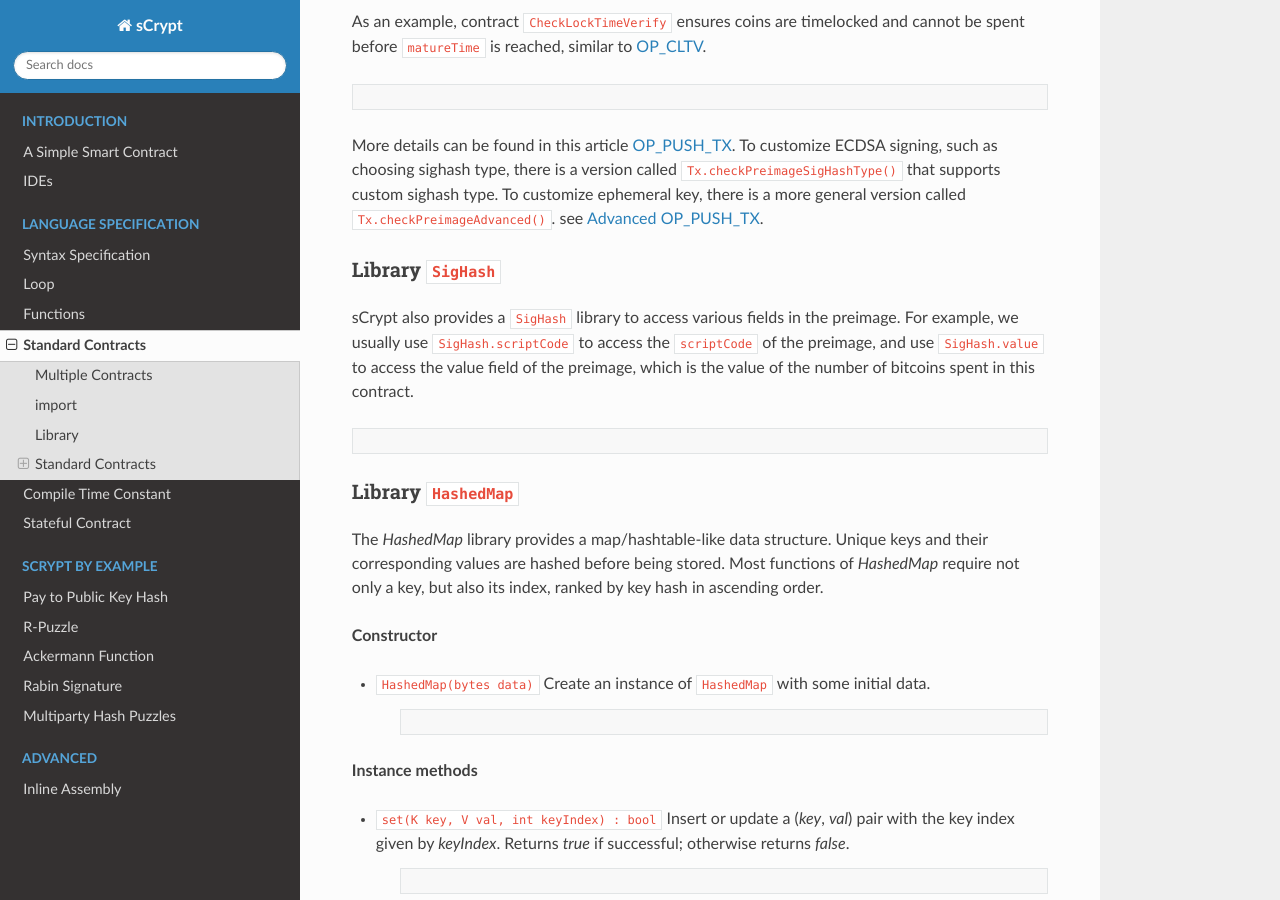
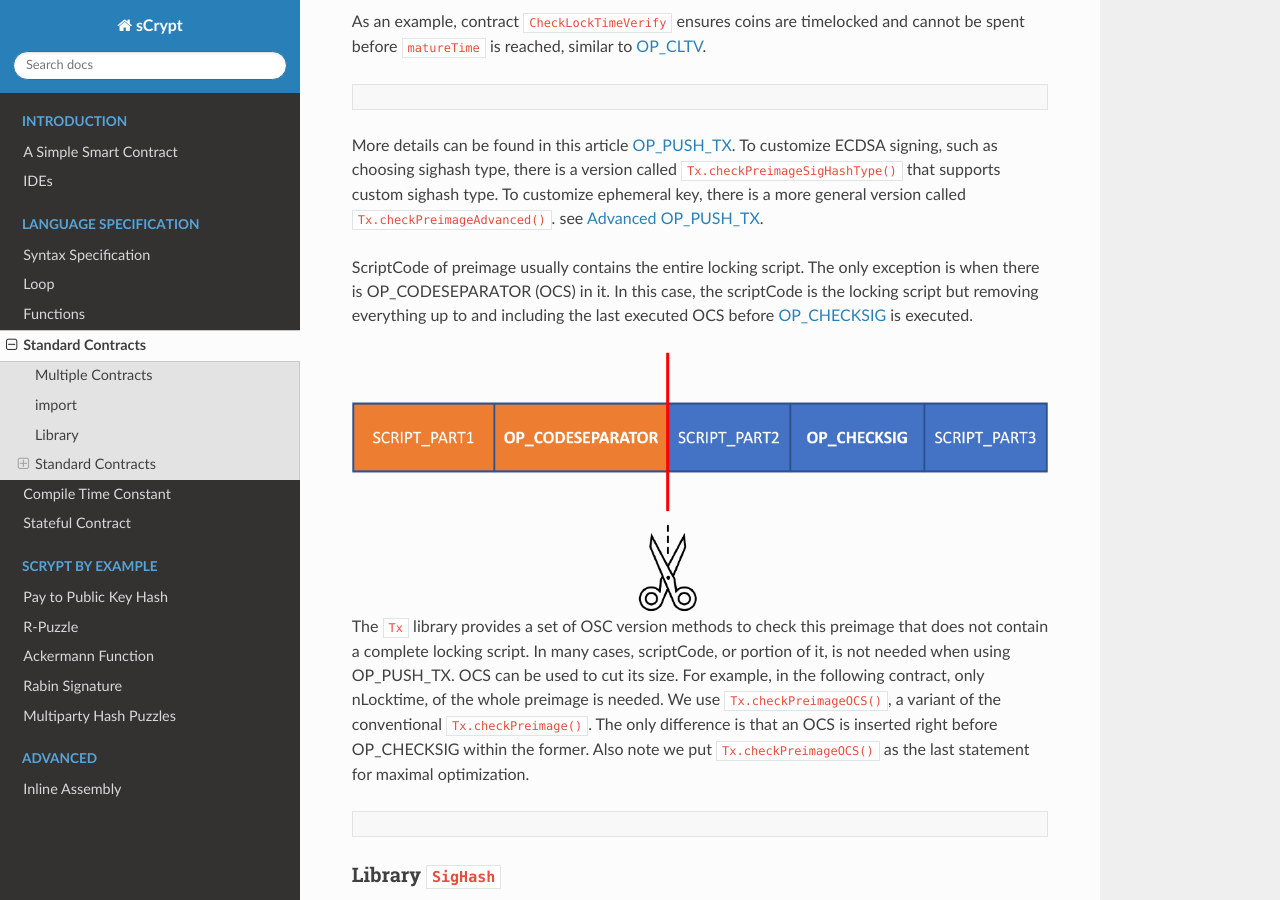
Before and after one commit to sCrypt-Inc/specification, a Sphinx documentation site: the page built from docs/contracts.rst, in a window 1280 px wide and 900 px high, scrolled down 1885 px. Built offline with Sphinx 7.4.7 and the Read the Docs theme 2.0.0, drawn with Linux system fonts in a browser that asks for light colours; some of the changed text lies outside the part shown.

Commit message:
add checkPreimageOCS

```diff
--- a/docs/contracts.rst
+++ b/docs/contracts.rst
@@ -157,6 +157,35 @@ As an example, contract ``CheckLockTimeVerify`` ensures coins are timelocked and
 More details can be found in this article `OP_PUSH_TX`_.
 To customize ECDSA signing, such as choosing sighash type, there is a version called ``Tx.checkPreimageSigHashType()``
 that supports custom sighash type. To customize ephemeral key, there is a more general version called ``Tx.checkPreimageAdvanced()``. see `Advanced OP_PUSH_TX`_.
+
+
+ScriptCode of preimage usually contains the entire locking script. The only exception is when there is OP_CODESEPARATOR (OCS) in it.
+In this case, the scriptCode is the locking script but removing everything up to and including the last executed OCS before `OP_CHECKSIG`_ is executed.
+
+
+.. image::  _static/images/op_codeseparator.png
+    :width: 100%
+    :alt: OP_CODESEPARATOR
+    :align: center
+
+The ``Tx`` library provides a set of OSC version methods to check this preimage that does not contain a complete locking script.
+In many cases, scriptCode, or portion of it, is not needed when using OP_PUSH_TX. OCS can be used to cut its size.
+For example, in the following contract, only nLocktime, of the whole preimage is needed. We use ``Tx.checkPreimageOCS()``, a variant of the conventional ``Tx.checkPreimage()``.
+The only difference is that an OCS is inserted right before OP_CHECKSIG within the former.
+Also note we put ``Tx.checkPreimageOCS()`` as the last statement for maximal optimization.
+
+
+.. code-block:: solidity
+
+  contract CheckLockTimeVerifyOCS {
+      int matureTime;
+
+      public function unlock(SigHashPreimage preimage) {
+          require(SigHash.nLocktime(preimage) > this.matureTime);
+          require(Tx.checkPreimageOCS(preimage));
+      }
+  }
+
 
 
 Library ``SigHash``
@@ -380,8 +409,14 @@ Full List
       - None
       - | checkPreimage(SigHashPreimage preimage) : bool
         | checkPreimageOpt(SigHashPreimage rawTx) : bool
+        | checkPreimageOpt\_(SigHashPreimage rawTx) : bool
         | checkPreimageSigHashType(SigHashPreimage txPreimage, SigHashType sigHashType) : bool
         | checkPreimageAdvanced(SigHashPreimage rawTx, PrivKey privKey, PubKey pubKey, int inverseK, int r, bytes rBigEndian, SigHashType sigHashType) : bool
+        | checkPreimageOCS(SigHashPreimage preimage) : bool
+        | checkPreimageOptOCS(SigHashPreimage rawTx) : bool
+        | checkPreimageOptOCS\_(SigHashPreimage rawTx) : bool
+        | checkPreimageSigHashTypeOCS(SigHashPreimage txPreimage, SigHashType sigHashType) : bool
+        | checkPreimageAdvancedOCS(SigHashPreimage rawTx, PrivKey privKey, PubKey pubKey, int inverseK, int r, bytes rBigEndian, SigHashType sigHashType) : bool
 
     * - SigHash
       - None
@@ -425,3 +460,4 @@ Full List
 .. _Advanced OP_PUSH_TX: https://medium.com/@xiaohuiliu/op-push-tx-3d3d279174c1
 .. _OP_PUSH_TX 技术: https://blog.csdn.net/freedomhero/article/details/107306604
 .. _高级 OP_PUSH_TX 技术: https://blog.csdn.net/freedomhero/article/details/107333738
+.. _OP_CHECKSIG: https://wiki.bitcoinsv.io/index.php/OP_CHECKSIG
```
Also changed, not shown: docs/_static/images/op_codeseparator.png (added), 2 other files.
